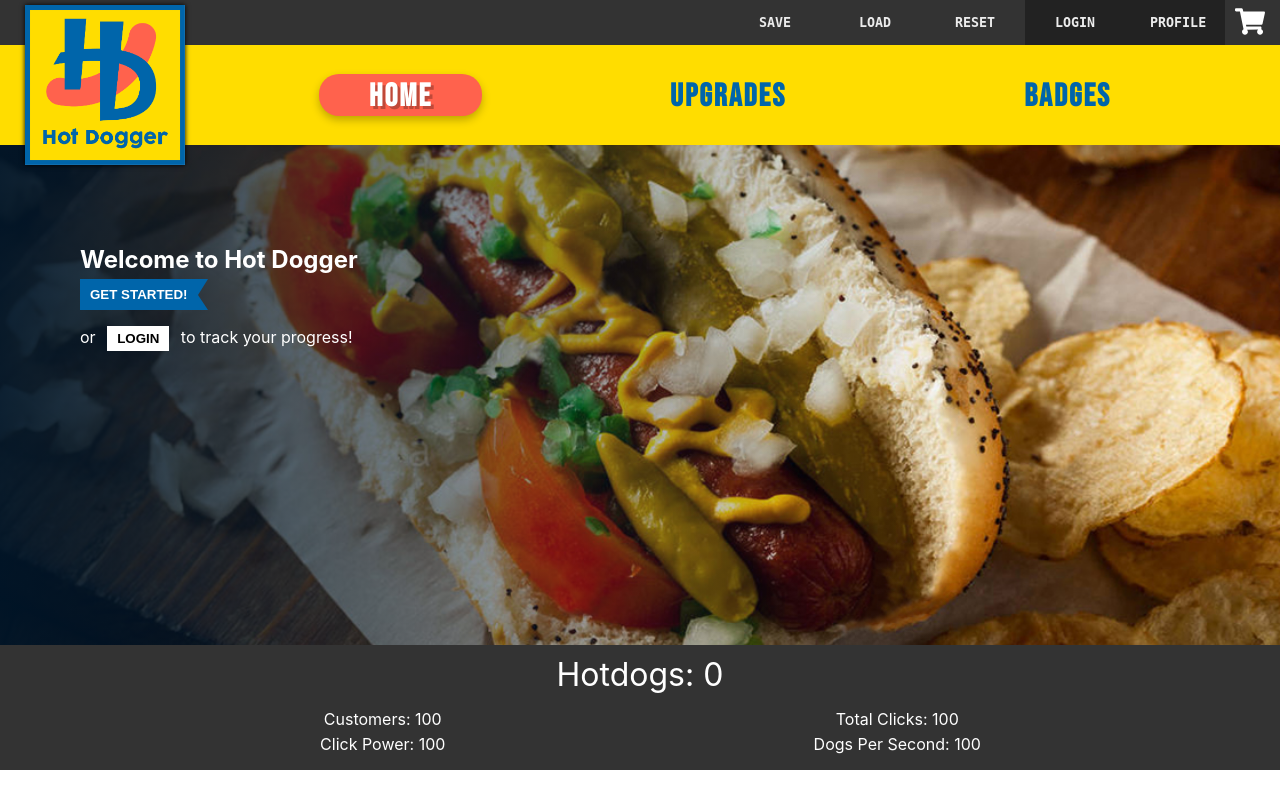
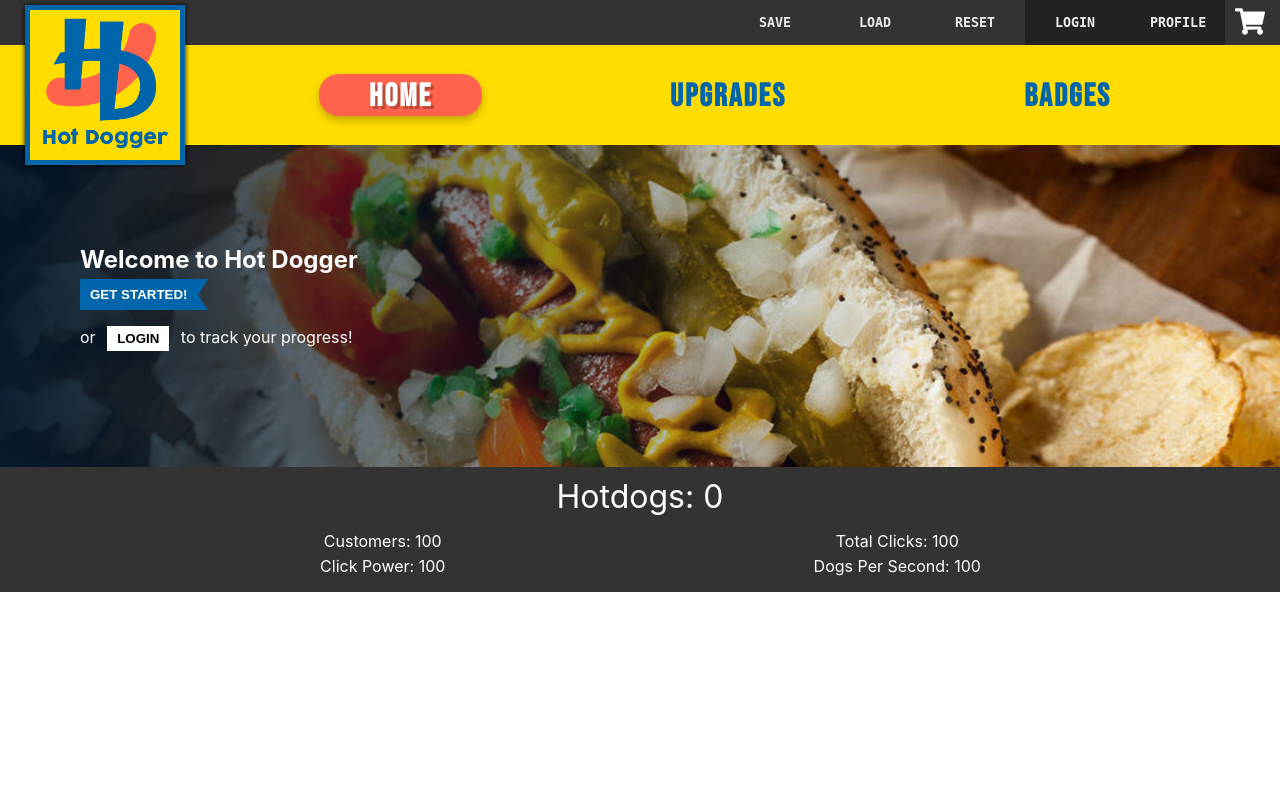
Before and after one commit to stujmar/hotdogger-fe, a React (Create React App) app: page / in a window 1280 px wide. Built offline with nearby package versions, Linux system fonts and the light colour scheme; a web font is replaced by a local one.

Commit message:
hot rid of temporary home screen height not to fix footer

```diff
--- a/src/components/Home/Home.module.css
+++ b/src/components/Home/Home.module.css
@@ -5,7 +5,6 @@
     display: block;
     width: 100%;
     color: white;
-    height: 500px;
     /* Background stuff for all browswers*/
     background: linear-gradient(90deg, rgba(0,21,40,.95) 0%, rgba(0,212,255,0) 75%),
     url(../../resources/background.jpg) no-repeat center center fixed;
```
